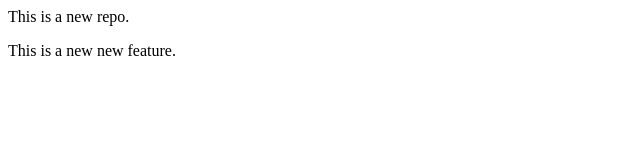
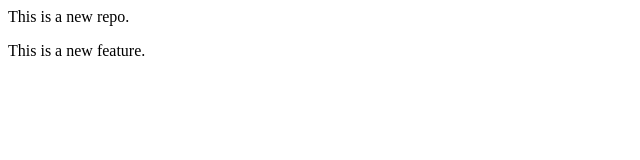
Before and after one commit to ayush-code07/localrepo, a plain HTML site: page index.html in a window 1280 px wide. Shown: the full height of the page, 0-640 px from the left. Drawn offline with Linux system fonts and the light colour scheme.

Commit message:
Fixing more mistakes

```diff
--- a/index.html
+++ b/index.html
@@ -1,2 +1,2 @@
 <p>This is a new repo.</p>
-<p>This is a new new feature.</p>
+<p>This is a new feature.</p>
```
